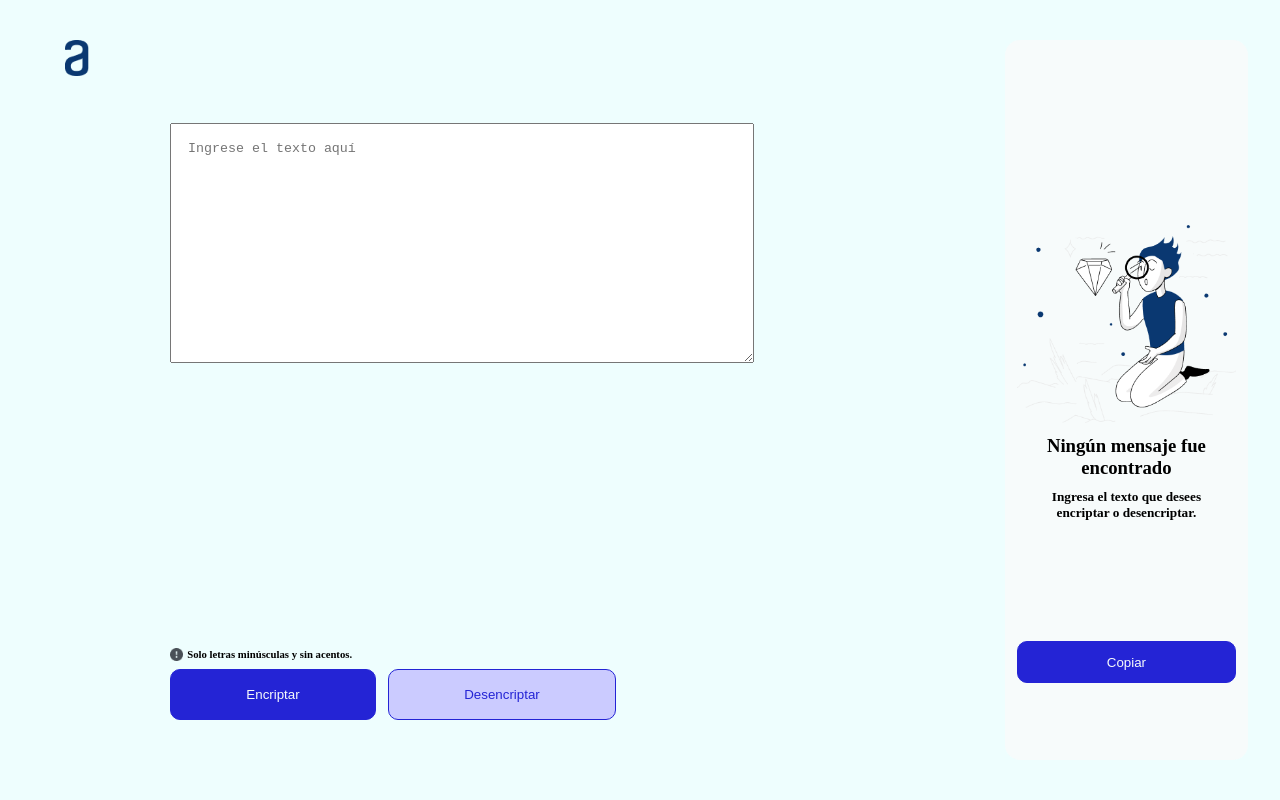
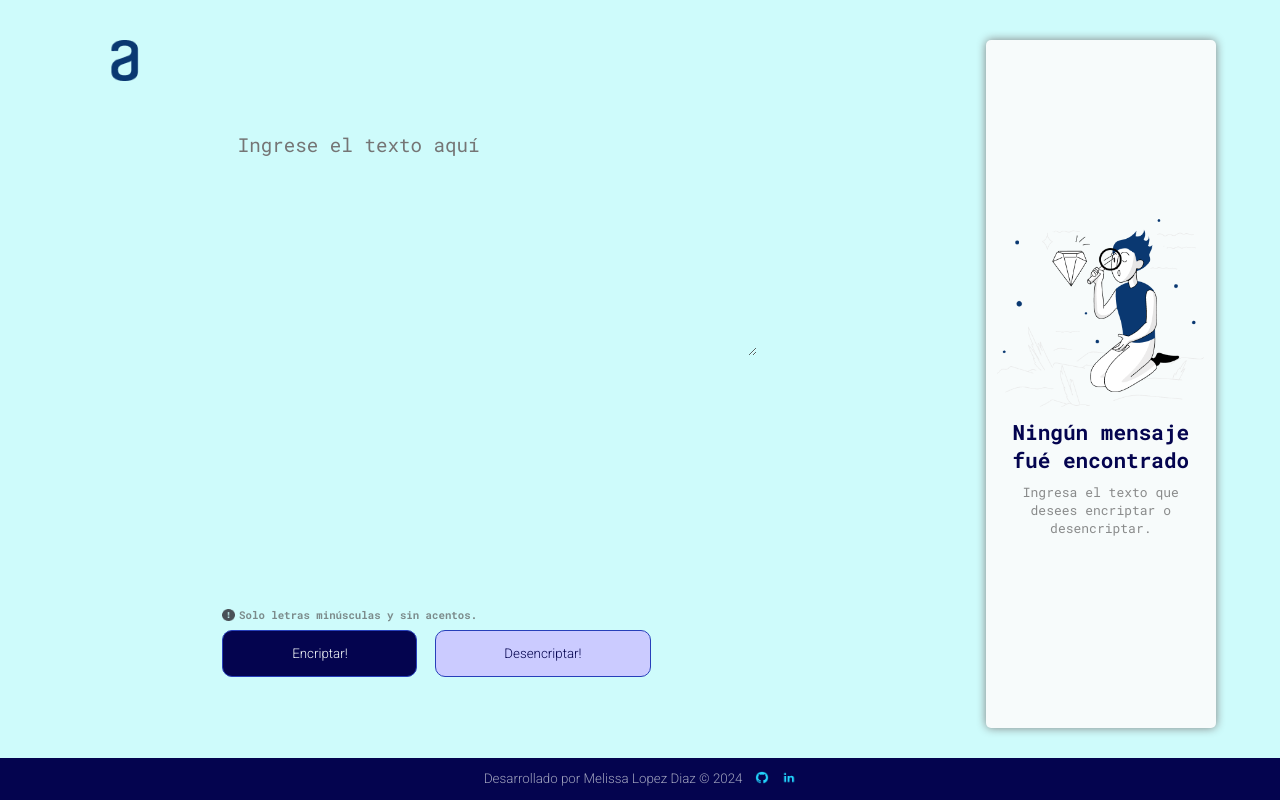
Before and after one commit to Mlopdi/EncriptadorApp, a plain HTML site: page index.html in a window 1280 px wide. Drawn offline with Linux system fonts and the light colour scheme.

Commit message:
Actualización del proyecto

```diff
--- a/assets/css/index.css
+++ b/assets/css/index.css
@@ -1,3 +1,5 @@
+@import url('https://fonts.googleapis.com/css2?family=Open+Sans:ital,wght@0,300..800;1,300..800&family=Roboto+Mono:ital,wght@0,100..700;1,100..700&family=Roboto:ital,wght@0,100;0,300;0,400;0,500;0,700;0,900;1,100;1,300;1,400;1,500;1,700;1,900&display=swap');
+
 * {
     margin: 0;
     padding: 0;
@@ -7,14 +9,14 @@
 body {
     min-height: 100vh;
     min-width: 100vw;
-    background-color: #eefefe;
-    padding: 5vh 2.5vw;
+    background-color: #cefbfb;
+    padding: 5vh 5vw 4vh 5vw;
 }
 
 main {
     display: flex;
     width: 100%;
-    min-height: 90vh;
+    min-height: 86vh;
 }
 
 .encriptador {
@@ -29,12 +31,13 @@ main {
 }
 
 .encriptador-img {
-    width: 7vw;
+    width: 8vw;
+    margin-left: 10px;
 }
 
 .encriptador-contenedor-texto {
     position: relative;
-    min-height: 76vh;
+    min-height: 71vh;
     padding-top: 10%;
 }
 
@@ -42,11 +45,20 @@ main {
     width: 70%;
     min-height: 30vh;
     padding: 2%;
+    border: none;
+    background-color: #cefbfb;
+    font-family: "Roboto Mono", monospace;
+    font-size: larger;
+    color: #04044f;
 }
 
 .encriptador-contenedor-btns {
     position: relative;
     min-height: 10vh;
+    font-family: "Roboto Mono", monospace;
+    font-style: normal;
+    font-weight: 600;
+    color: rgba(81, 81, 81, 0.662);
 }
 
 .encriptador-contenedor-btns-texto {
@@ -65,26 +77,53 @@ button {
     border-radius: 10px;
     margin-right: 1%;
     border: 1px solid #2424d5;
+    transition: transform 0.3s ease, box-shadow 0.3s ease, background-color 0.3s ease, color 0.3s ease;
+    cursor: pointer;
+}
+
+button:hover, #btn-copiar:hover {
+    transform: translateY(-1px);
+    box-shadow: 0px 5px 4px rgba(88, 164, 178, 0.391)(0, 0, 0, 0.1);
+    background-color: #3edef375;
 }
 
 .btn_encriptar {
-    background-color: #2424d5;
+    background-color: #04044f;
     color: #f7fbfb;
+    font-family: "Roboto", sans-serif;
+    font-style: normal;
+    font-weight: 300;
+    border: 1px solid #273fba;
+}
+
+.btn_encriptar:hover {
+    color: #04044f;
 }
 
 .btn_desencriptar {
     background-color: #cbcbff;
-    color: #2424d5;
+    color: #04044f;
+    font-family: "Roboto", sans-serif;
+    font-style: normal;
+    font-weight: 300;
+    border: 1px solid #273fba;
 }
 
 .ladera {
     display: flex;
     flex-direction: column;
     justify-content: center;
+    align-items: center;
     position: relative;
     width: 20%;
     background-color: #f7fbfb;
-    border-radius: 15px;
+    border-radius: 5px;
+    box-shadow: 0px 0px 10px gray;
+    transition: box-shadow 0.2s ease;
+}
+
+.ladera:hover {
+    box-shadow: 0px 0px 15px rgb(88, 164, 178);
 }
 
 .ladera-contenedor-img {
@@ -99,19 +138,71 @@ button {
 .ladera-contenedor-texto {
     padding: 5% 10%;
     text-align: center;
+    font-family: "Roboto Mono", monospace;
+    font-size: large;
+    color: #04044f;
 }
 
 .ladera-contenedor-texto > h3 {
     margin-bottom: 5%;
 }
 
+.ladera-contenedor-texto > h5 {
+    /* color: #04044fb6; */
+    color: rgba(81, 81, 81, 0.662);
+    font-weight: 400;
+    font-size: small;
+}
+
 #btn-copiar {
     position: relative;
-    bottom: -15%;
-    padding: 5% 9%;
+    bottom: -25%;
+    padding: 6.5% 9%;
     width: 90%;
     margin-right: 0;
-    align-self: center;
-    background-color: #2424d5;
-    color: #f7fbfb;
+    background-color: #cbcbff;
+    color: #04044f;
+    font-family: "Roboto", sans-serif;
+    font-style: normal;
+    font-weight: 300;
+    border: 1px solid #273fba;
 }
+
+.contenedor-texto-desencriptado {
+    position: relative;
+    top: -25%;
+    min-height: 30vh;
+    max-height: 30vh;
+    width: 100%;
+    margin: 0 auto;
+    padding: 10%;
+    overflow-wrap: break-word;
+    font-family: "Roboto Mono", monospace;
+    font-size: medium;
+    color: #04044f;
+}
+
+footer {
+    position: absolute;
+    padding: 1% 0;
+    width: 100%;
+    background-color: #04044f;
+    color: #f7fbfba3;
+    bottom: 0%;
+    left: 0%;
+    font-family: "Roboto", sans-serif;
+    font-weight: 300;
+    font-style: normal;
+    font-size: smaller;
+    display: flex;
+    align-items: center;
+    justify-content: center;
+}
+
+footer > a {
+    margin-left: 1%;
+}
+
+.footer-image {
+    width: 14px;
+}
--- a/assets/js/index.js
+++ b/assets/js/index.js
@@ -38,7 +38,11 @@ function copiar() {
 function ocultarMuneco() {
     let img = document.getElementById("img-hombresito");
     let txt = document.getElementById("ladera-contenedor-texto");
+    let txtDecriptado = document.getElementById("contenedor-texto-desencriptado");
+    let btn = document.getElementById("btn-copiar");
 
+    txtDecriptado.removeAttribute("hidden");
+    btn.removeAttribute("hidden");
     img.setAttribute("hidden", true);
     txt.setAttribute("hidden", true);
 }
@@ -47,7 +51,11 @@ function mostrarMuneco() {
     escribir("")
     let img = document.getElementById("img-hombresito");
     let txt = document.getElementById("ladera-contenedor-texto");
+    let txtDecriptado = document.getElementById("contenedor-texto-desencriptado");
+    let btn = document.getElementById("btn-copiar");
 
+    txtDecriptado.setAttribute("hidden", true);
+    btn.setAttribute("hidden", true);
     img.removeAttribute("hidden");
     txt.removeAttribute("hidden");
 }
--- a/index.html
+++ b/index.html
@@ -22,26 +22,31 @@
               <h6>Solo letras minúsculas y sin acentos.</h6>
             </div>
             <div class="encriptador-contenedor-btns-btns">
-              <button class="btn_encriptar" onclick="encriptar()">Encriptar</button>
-              <button class="btn_desencriptar" onclick="desencriptar()">Desencriptar</button>
+              <button class="btn_encriptar" onclick="encriptar()">Encriptar!</button>
+              <button class="btn_desencriptar" onclick="desencriptar()">Desencriptar!</button>
             </div>
           </div>
         </div>
       </div>
       <div class="ladera">
-        <div class="contenedor-texto-desencriptado">
-          <h2 id="texto-desencriptado"></h2>
+        <div class="contenedor-texto-desencriptado" id="contenedor-texto-desencriptado" hidden>
+          <h3 id="texto-desencriptado"></h3>
         </div>
         <div class="ladera-contenedor-img" id="ladera-contenedor-img">
           <img src="./assets/images/Muñeco.png" alt="" class="img-hombresito" id="img-hombresito">
         </div>
         <div class="ladera-contenedor-texto" id="ladera-contenedor-texto">
-          <h3>Ningún mensaje fue encontrado</h3>
+          <h3>Ningún mensaje fué encontrado</h3>
           <h5>Ingresa el texto que desees encriptar o desencriptar.</h5>
         </div>
-        <button id="btn-copiar" onclick="copiar()">Copiar</button>
+        <button id="btn-copiar" onclick="copiar()" hidden>Copiar!</button>
       </div>
     </main>
+    <footer>
+      <p>Desarrollado por Melissa Lopez Diaz &copy; <span id="year"></span>2024</p>
+      <a href="https://github.com/Mlopdi"><img class="footer-image" src="./assets/images/github.png" alt="Logo de Github"></a>
+      <a href="https://www.linkedin.com/in/melissa-lopez-diaz/"><img class="footer-image" src="./assets/images/linkedin.png" alt="Logo de linkedIn"></a>
+    </footer>
   </body>
   <script src="./assets/js/index.js"></script>
 </html>
```
Also changed, not shown: assets/images/github.png (added), assets/images/linkedin.png (added).
